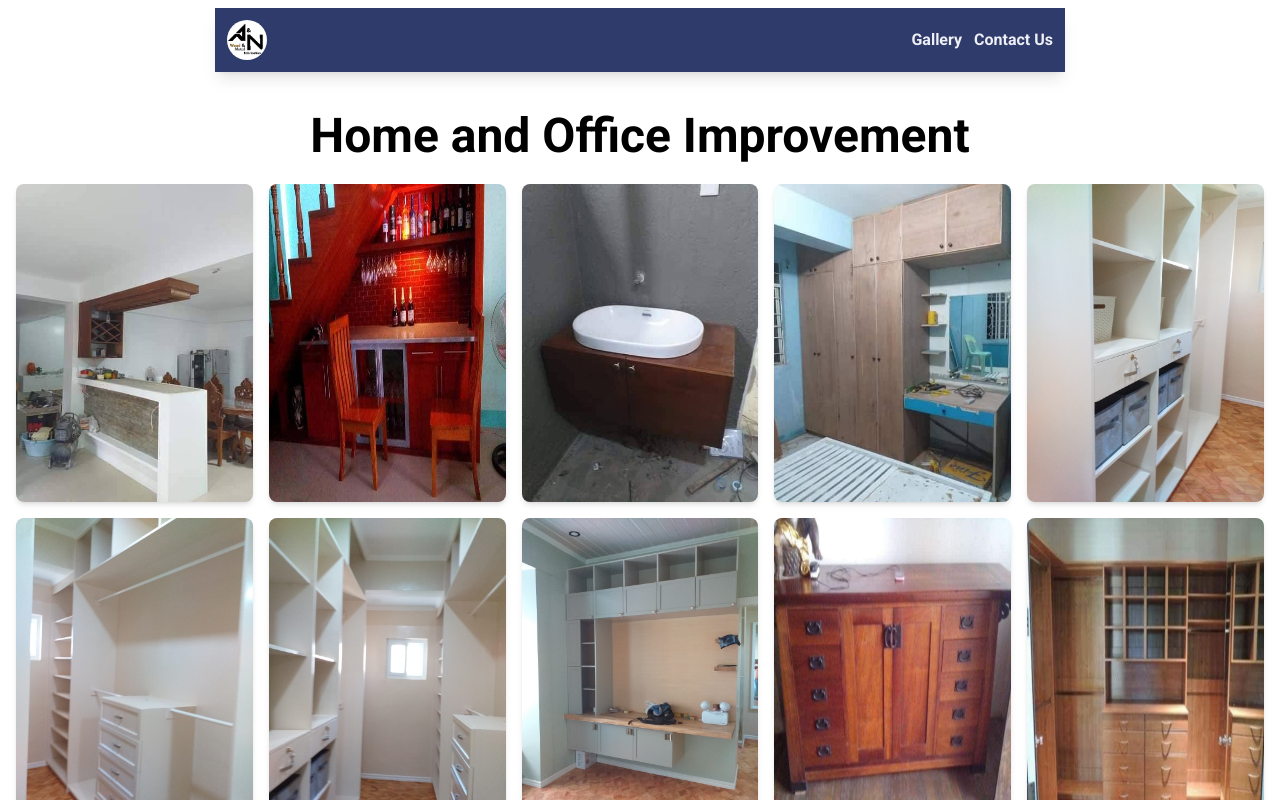
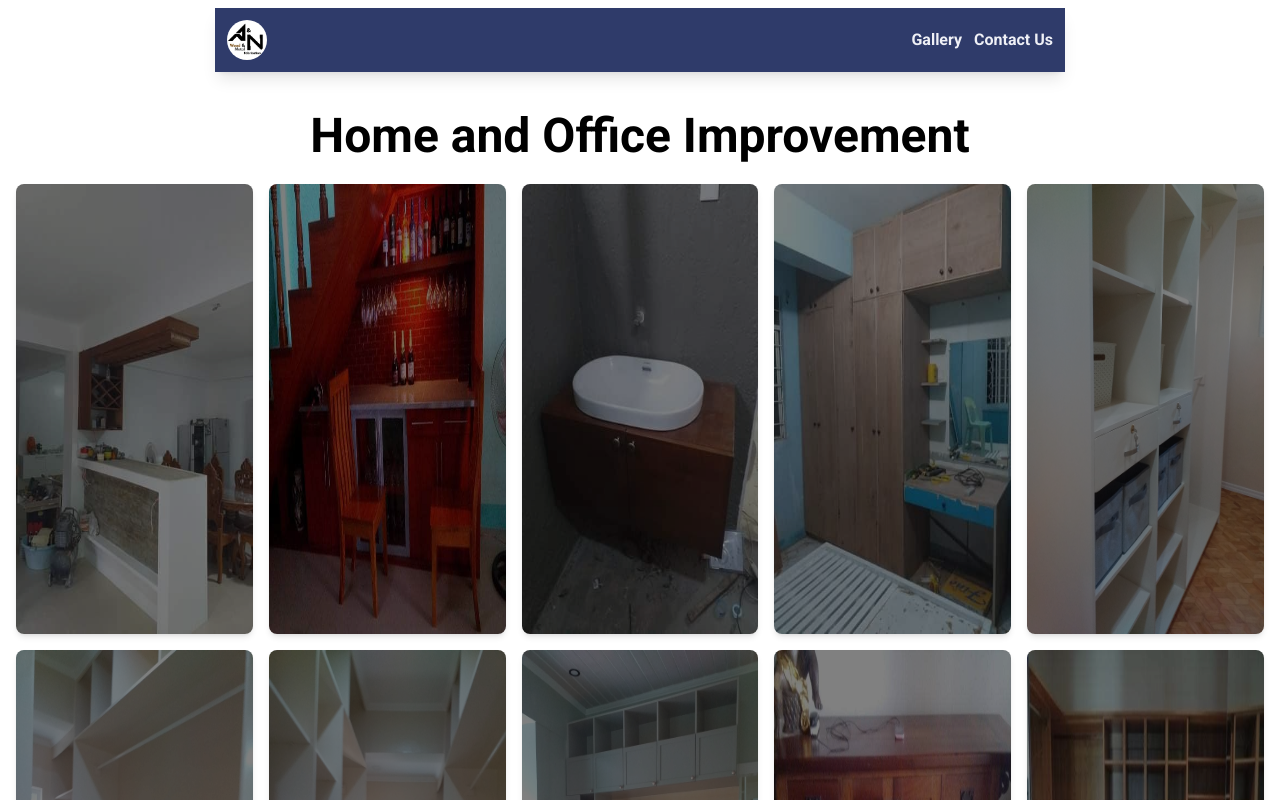
Before and after one commit to LOOOOOOK12/an-fabrication-website, a Next.js app: page /gallery in a window 1280 px wide. Shown: the top 800 px of the page. Built offline with nearby package versions, Linux system fonts and the light colour scheme.

Commit message:
Update imageHover component: adjust height and add hover brightness effect for improved visual interaction

```diff
--- a/app/components/imageHover.tsx
+++ b/app/components/imageHover.tsx
@@ -7,7 +7,7 @@ function imageHover({src, alt, title, description}:TimageHoverProps) {
     return (
         <HoverCard>
             <HoverCardTrigger>
-                <Image src={src} alt={alt} className='w-full h-full rounded-lg shadow-md'/>
+                <Image src={src} alt={alt} className='w-full h-[450px] rounded-lg shadow-md brightness-50 hover:brightness-75 duration-100'/>
             </HoverCardTrigger>
             <HoverCardContent
                 side='right'
```
